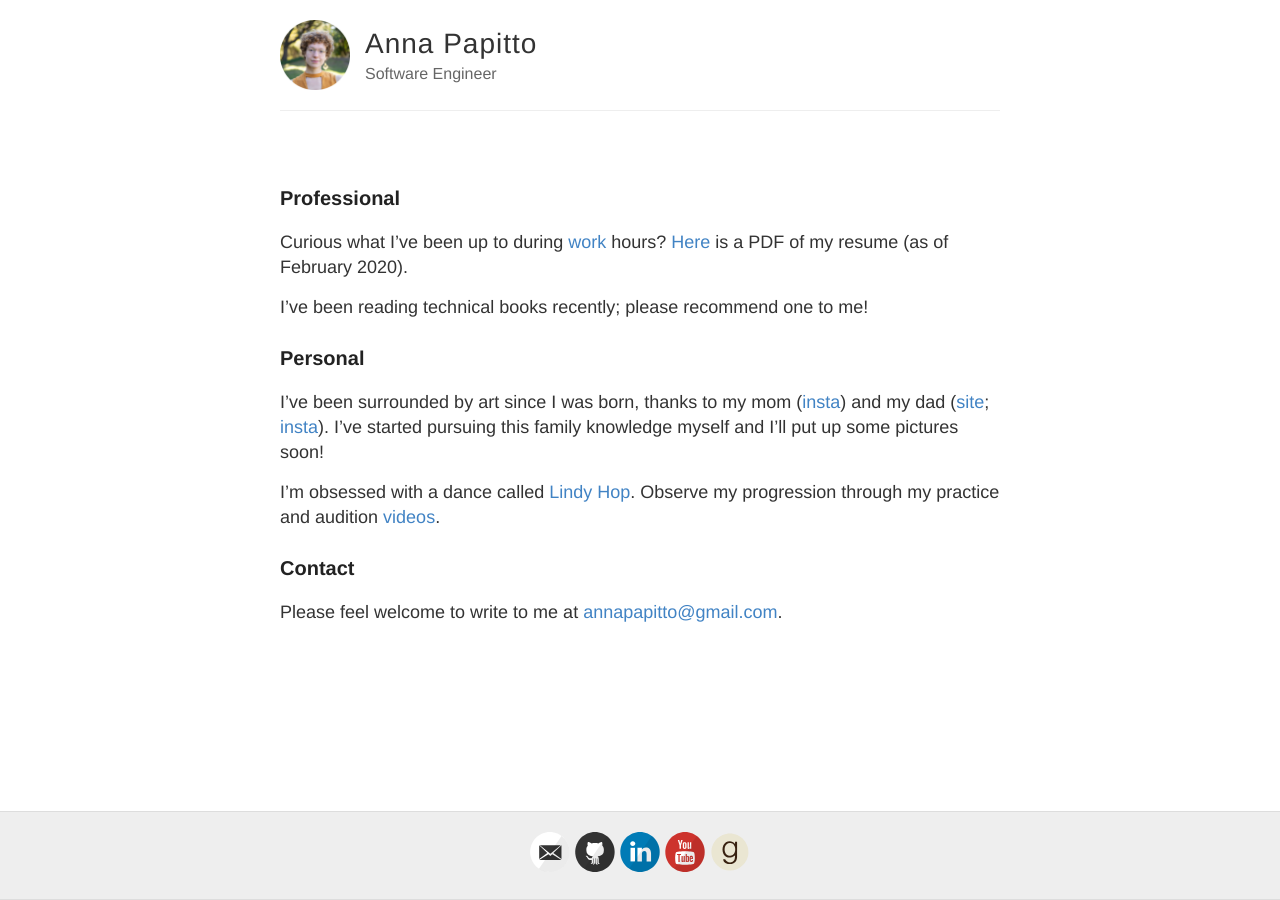
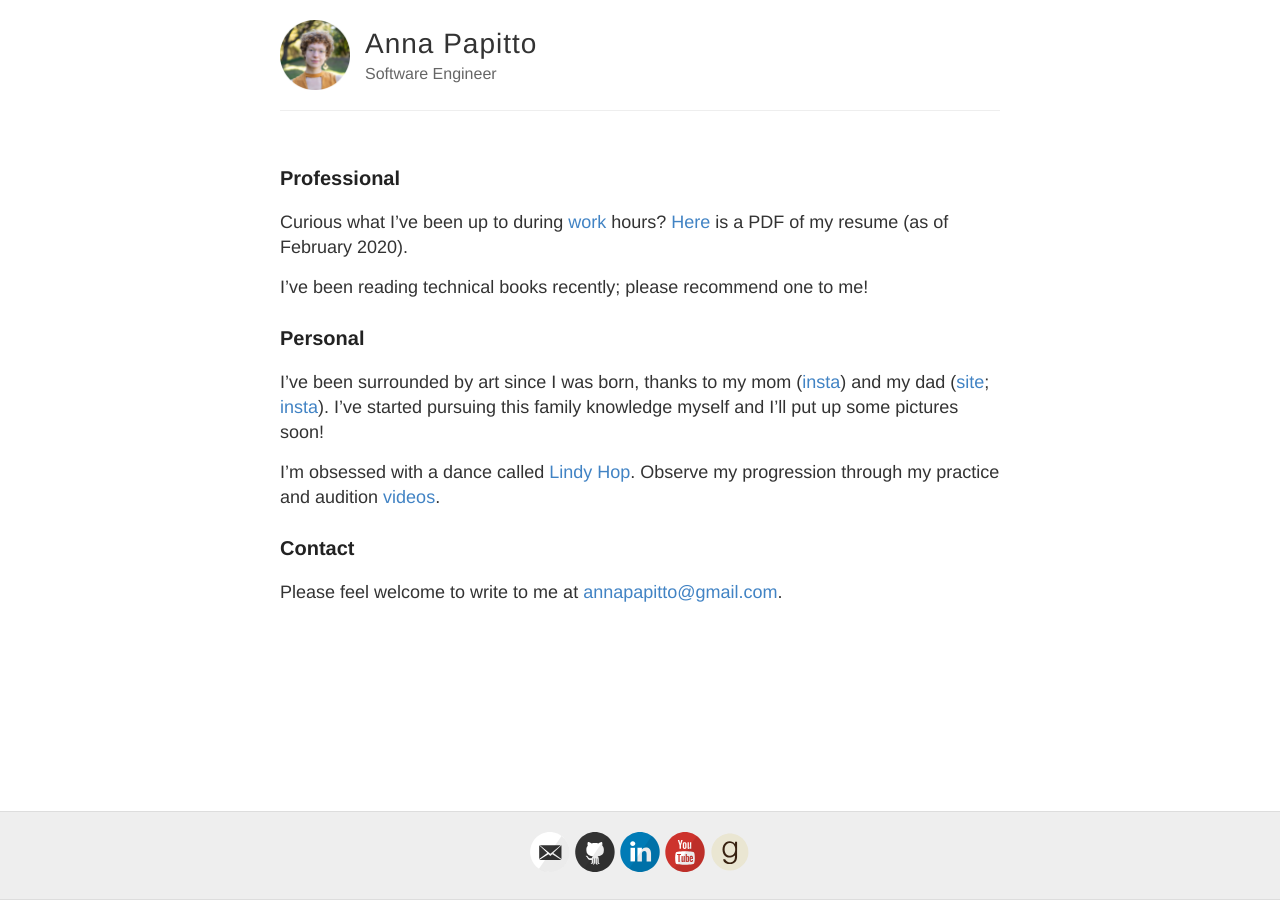
Before and after one commit to annapapitto/annapapitto.github.io, a Jekyll site: the page built from index.md, in a window 1280 px wide. Built offline with Jekyll 4.4.1, drawn with Linux system fonts in a browser that asks for light colours.

Commit message:
Change font to Avenir

```diff
--- a/_sass/_variables.scss
+++ b/_sass/_variables.scss
@@ -15,8 +15,7 @@
 $white: #fff;
 
 // Font stacks
-$helvetica: Helvetica, Arial, sans-serif;
-$helveticaNeue: "Helvetica Neue", Helvetica, Arial, sans-serif;
+$avenir: Avenir, Helvetica, Arial, sans-serif;
 $georgia: Georgia, serif;
 
 // Mobile breakpoints
--- a/style.scss
+++ b/style.scss
@@ -23,7 +23,7 @@
   display: flex;
   flex-direction: column;
   background: $white;
-  font: 18px/1.4 $helvetica;
+  font: 18px/1.4 $avenir;
   color: $darkGray;
 }
 
@@ -35,7 +35,7 @@
 }
 
 h1, h2, h3, h4, h5, h6 {
-  font-family: $helveticaNeue;
+  font-family: $avenir;
   color: $darkerGray;
   font-weight: bold;
 
@@ -156,7 +156,7 @@
 
 .wrapper-masthead {
   flex-shrink: 0;
-  margin-bottom: 50px;
+  margin-bottom: 30px;
 }
 
 .masthead {
@@ -199,7 +199,7 @@
   margin: 0;
   color: $darkGray;
   cursor: pointer;
-  font-family: $helveticaNeue;
+  font-family: $avenir;
   font-weight: 300;
   font-size: 28px;
   letter-spacing: 1px;
@@ -218,7 +218,7 @@
 nav {
   float: right;
   margin-top: 23px; // @TODO: Vertically middle align
-  font-family: $helveticaNeue;
+  font-family: $avenir;
   font-size: 18px;
 
   @include mobile {
@@ -282,7 +282,7 @@
 
 .wrapper-footer {
   flex-shrink: 0;
-  margin-top: 50px;
+  margin-top: 30px;
   border-top: 1px solid #ddd;
   border-bottom: 1px solid #ddd;
   background-color: $lightGray;
```
